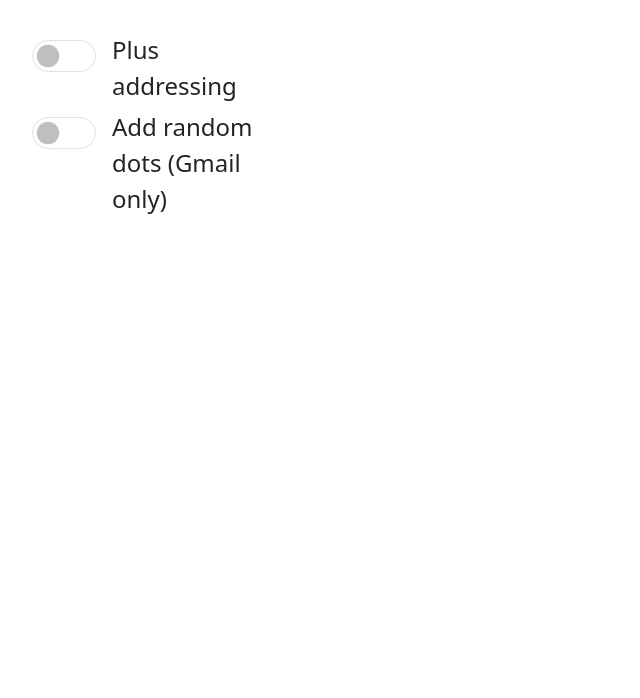
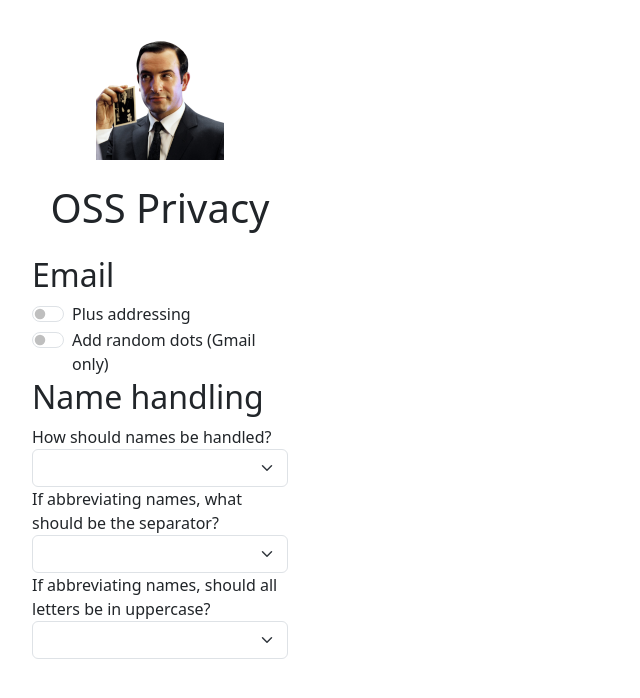
Before and after one commit to matthewslouismarie/tbc, a browser extension: page html/hello.html in a window 1280 px wide. Shown: the whole page, without its empty margins (0-640 px from the left). Drawn offline with nearby package versions, Linux system fonts and the light colour scheme.

Commit message:
Allow names to be shortened

```diff
--- a/css/style.css
+++ b/css/style.css
@@ -1,14 +1,9 @@
 .popup-body {
     width: 256px;
     margin: 32px;
-    font-size: 32px;
-}
-
-.form-check-input {
-    /* width: 128px;
-    height: 32px; */
+    /* font-size: 32px; */
 }
 
 .form-check-label {
-    font-size: 24px;
+    /* font-size: 24px; */
 }
--- a/html/hello.html
+++ b/html/hello.html
@@ -8,14 +8,52 @@
     <link href="/css/style.css" rel="stylesheet">
   </head>
   <body class="popup-body">
+    <main class="px">
+      <div class="text-center">
+        <img alt="OSS Privacy" class="d-block mx-auto mb-4" src="/assets/icons/ossp_128.png">
+        <h1 class="mb-4">OSS Privacy</h1>
+      </div>
+    </main>
+    <section>
+      <h2>Email</h2>
       <div class="form-check form-switch">
         <input class="form-check-input" id="plus-aliasing" type="checkbox" role="switch" id="flexSwitchCheckDefault">
         <label class="form-check-label" for="flexSwitchCheckDefault">Plus addressing</label>
       </div>
       <div class="form-check form-switch">
-      <input class="form-check-input" id="random-dots" type="checkbox" role="switch" id="flexSwitchCheckDefault">
+        <input class="form-check-input" id="dots-aliasing" type="checkbox" role="switch" id="flexSwitchCheckDefault">
         <label class="form-check-label" for="flexSwitchCheckDefault">Add random dots (Gmail only)</label>
       </div>
+    </section>
+    <section>
+      <h2>Name handling</h2>
+      <div>
+        <label for="name-handling">How should names be handled?</label>
+        <select class="form-select" id="name-handling">
+          <option value>Do nothing</option>
+          <option value="abbreviate">Abbreviate</option>
+          <option value="shorten">Shorten</option>
+          <option value="add-variations">Add variations</option>
+          <option value="add-spelling-mistakes">Add spelling mistakes</option>
+        </select>
+      </div>
+      <div>
+        <label for="name-handling-sep">If abbreviating names, what should be the separator?</label>
+        <select class="form-select" id="name-handling-sep">
+          <option value="no-sep">No separators</option>
+          <option value="dot">Dots (.)</option>
+          <option value="dash">Dashes (-)</option>
+          <option value="space">Spaces ( )</option>
+        </select>
+      </div>
+      <div>
+        <label for="name-handling-uppercase">If abbreviating names, should all letters be in uppercase?</label>
+        <select class="form-select" id="name-handling-uppercase">
+          <option value="yes">Yes</option>
+          <option value="no">No</option>
+        </select>
+      </div>
+    </section>
     <script src="https://cdn.jsdelivr.net/npm/bootstrap@5.3.8/dist/js/bootstrap.bundle.min.js" integrity="sha384-FKyoEForCGlyvwx9Hj09JcYn3nv7wiPVlz7YYwJrWVcXK/BmnVDxM+D2scQbITxI" crossorigin="anonymous"></script>
     <script src="/js/lib.js"></script>
     <script src="/js/popup.js"></script>
--- a/js/lib.js
+++ b/js/lib.js
@@ -1,5 +1,14 @@
+"use strict";
+
 const CONF = "conf-";
 const PLUS_ALIASING = "plus-aliasing";
+const DOTS_ALIASING = "dots-aliasing";
+const NAME_HANDLING = "name-handling";
+const NAME_HANDLING_SHORT = "shorten";
+const NAME_HANDLING_ABBR = "abbreviate";
+const NAME_HANDLING_VARIATIONS = "add-variations";
+const NAME_HANDLING_MISTAKES = "add-spelling-mistakes";
+
 
 // Default to false if setting does not exist.
 function getConfSetting(key) {
--- a/js/popup.js
+++ b/js/popup.js
@@ -1,3 +1,5 @@
+"use strict";
+
 function initToggleBtn(elementId) {
     const toggleBtn = document.getElementById(elementId);
     (async () => {
@@ -13,4 +15,22 @@ function initToggleBtn(elementId) {
     });
 }
 
+function initSelects() {
+    const selects = document.querySelectorAll('select').forEach((el) => {
+        const settingId = el.id;
+        (async () => {
+            const settingValue = await getConfSetting(settingId);
+            console.log(settingId, " set to ", settingValue);
+            el.value = settingValue;
+        })();
+
+        el.addEventListener("change", async () => {
+            await setConfSetting(settingId, el.value);
+            console.log(settingId, " was set to ", el.value);
+        });
+    });
+}
+
 initToggleBtn(PLUS_ALIASING);
+initToggleBtn(DOTS_ALIASING);
+initSelects();
```
Also changed, not shown: index.html (+3 -1 lines), js/content.js (+60 -23 lines). Lines whose indentation alone changed are shown as unchanged.
